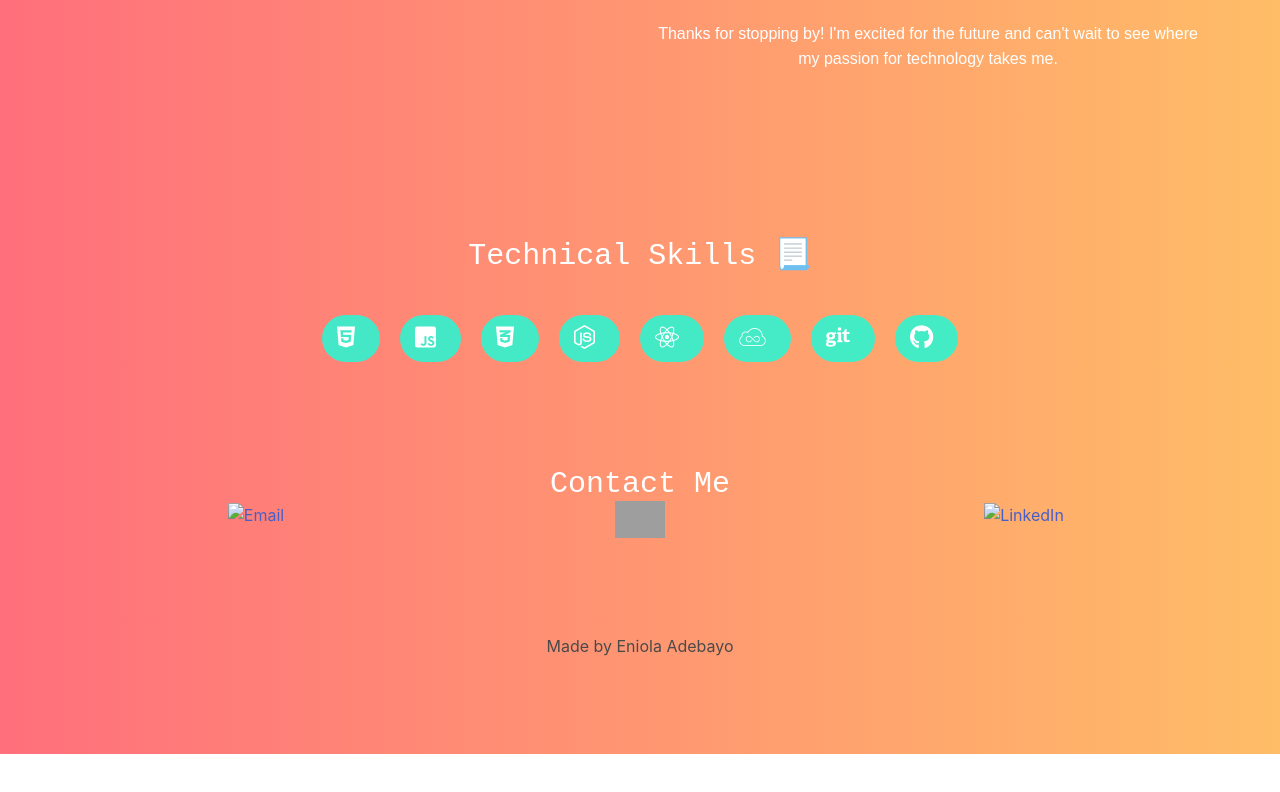
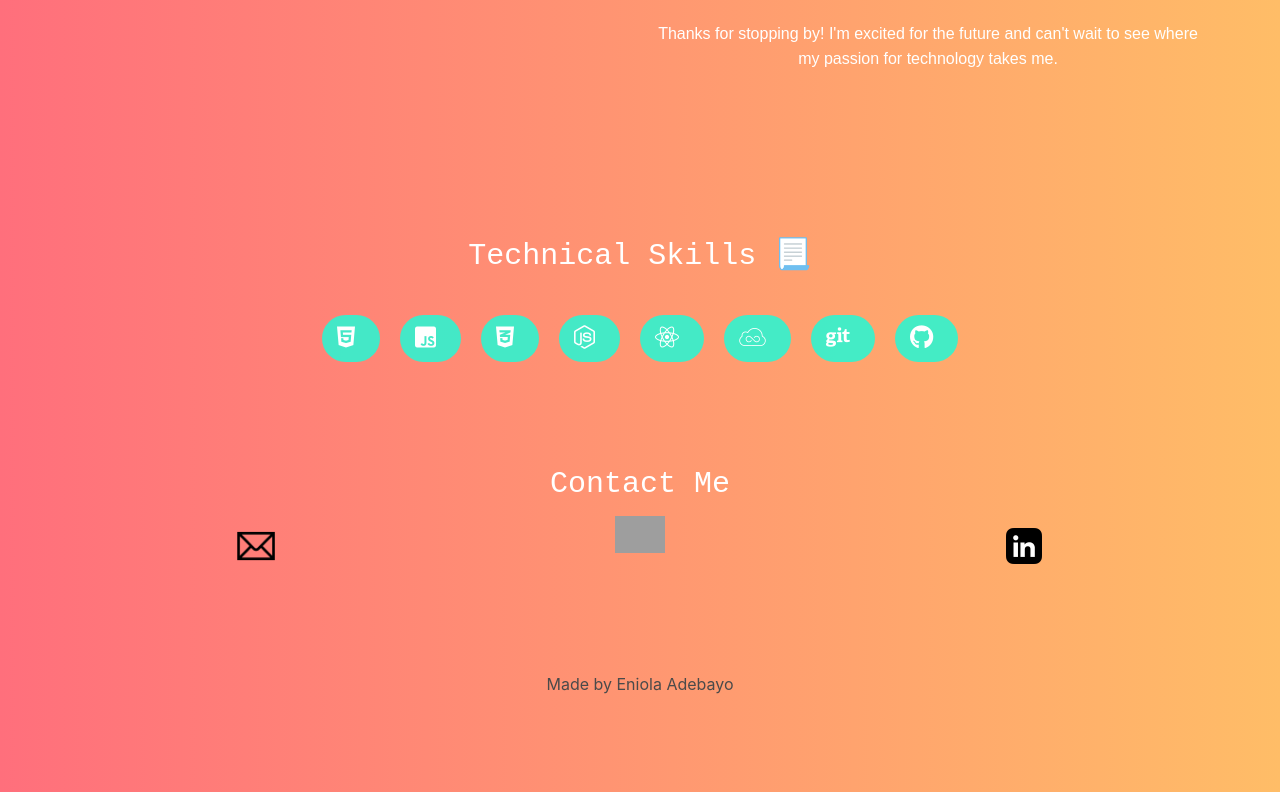
Before and after one commit to eniolaxo/eniolas-portfolio, a website: page index.html in a window 1280 px wide. Shown: the part 1920-2712 px from the top of the page. Before the commit the page ends 2674 px from the top, so only its background shows below. Drawn offline with nearby package versions, Linux system fonts and the light colour scheme; grey boxes are pictures that could not be loaded.

Commit message:
finishing touches

```diff
--- a/CSS/style.css
+++ b/CSS/style.css
@@ -310,6 +310,7 @@ margin-bottom: 10px;
   font-size: 30px;
   color: white;
   font-family: monospace !important;
+  margin-bottom: 15px;
 }
 
 
--- a/index.html
+++ b/index.html
@@ -205,7 +205,7 @@
     <div class="row">
       <div class="col-md-4">
         <a href="mailto:eniolaadebayo9@yahoo.com">
-          <img src="email-icon.png" alt="Email" width="50" height="50">
+          <img src="./Images/mail.png" alt="Email" width="60" height="60">
         </a>
       </div>
       <div class="col-md-4">
@@ -215,7 +215,7 @@
       </div>
       <div class="col-md-4">
         <a href="https://www.linkedin.com/in/eniolaxdev/" target="_blank">
-          <img src="linkedin-icon.png" alt="LinkedIn" width="50" height="50">
+          <img src="./Images/linkedin logo.webp" alt="LinkedIn" width="60" height="60">
         </a>
       </div>
     </div>
```
Also changed, not shown: Images/linkedin logo.webp (added), Images/mail.png (added).
